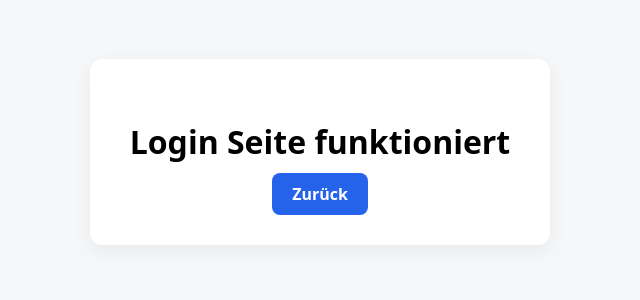
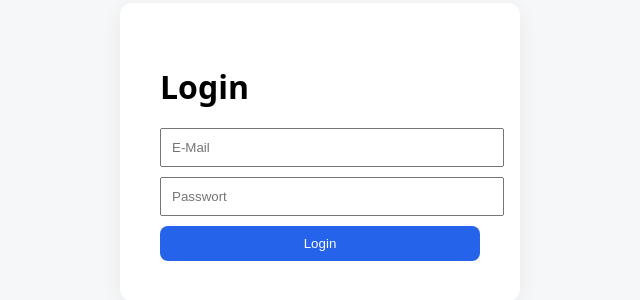
Before and after one commit to kilic-kts-cyber/inseratcheck-mvp, a Next.js app: page /login in a window 1280 px wide. Shown: the part 248-548 px from the top of the page, without its empty margins (320-960 px from the left). Built offline with nearby package versions, Linux system fonts and the light colour scheme.

Commit message:
Update page.tsx

```diff
--- a/app/login/page.tsx
+++ b/app/login/page.tsx
@@ -1,42 +1,115 @@
+'use client';
+
+export const dynamic = 'force-dynamic';
 export const revalidate = false;
-export const dynamic = 'force-dynamic';
+
+import { useState } from 'react';
+import { useRouter } from 'next/navigation';
 
 export default function LoginPage() {
+  const router = useRouter();
+
+  const [email, setEmail] = useState('');
+  const [password, setPassword] = useState('');
+  const [loading, setLoading] = useState(false);
+  const [message, setMessage] = useState('');
+
+  async function handleLogin(e: React.FormEvent) {
+    e.preventDefault();
+
+    setLoading(true);
+    setMessage('');
+
+    try {
+      const res = await fetch('/api/login', {
+        method: 'POST',
+        headers: {
+          'Content-Type': 'application/json',
+        },
+        body: JSON.stringify({ email, password }),
+      });
+
+      const data = await res.json();
+
+      if (res.ok) {
+        setMessage('Login erfolgreich');
+        router.push('/');
+      } else {
+        setMessage(data.error || 'Login fehlgeschlagen');
+      }
+
+    } catch (err) {
+      setMessage('Serverfehler');
+    }
+
+    setLoading(false);
+  }
+
   return (
-    <main
-      style={{
+    <main style={{
       minHeight: '100vh',
       display: 'grid',
       placeItems: 'center',
       background: '#f6f7f9',
       fontFamily: 'system-ui'
-      }}
-    >
-      <div
+    }}>
+      <form
+        onSubmit={handleLogin}
         style={{
           padding: 40,
           background: '#ffffff',
           borderRadius: 12,
           boxShadow: '0 6px 22px rgba(0,0,0,0.06)',
-          textAlign: 'center'
+          width: 320
         }}
       >
-        <h1 style={{ marginBottom: 20 }}>Login Seite funktioniert</h1>
+        <h1 style={{ marginBottom: 20 }}>Login</h1>
 
-        <a
-          href="/"
+        <input
+          type="email"
+          placeholder="E-Mail"
+          value={email}
+          onChange={(e) => setEmail(e.target.value)}
           style={{
-            padding: '10px 20px',
+            width: '100%',
+            padding: 10,
+            marginBottom: 10
+          }}
+        />
+
+        <input
+          type="password"
+          placeholder="Passwort"
+          value={password}
+          onChange={(e) => setPassword(e.target.value)}
+          style={{
+            width: '100%',
+            padding: 10,
+            marginBottom: 10
+          }}
+        />
+
+        <button
+          type="submit"
+          disabled={loading}
+          style={{
+            width: '100%',
+            padding: 10,
             background: '#2563eb',
             color: 'white',
-            textDecoration: 'none',
-            borderRadius: 8,
-            fontWeight: 600
+            border: 'none',
+            borderRadius: 8
           }}
         >
-          Zurück
-        </a>
+          {loading ? 'Wird geladen...' : 'Login'}
+        </button>
+
+        {message && (
+          <div style={{ marginTop: 10 }}>
+            {message}
           </div>
+        )}
+      </form>
     </main>
   );
 }
```
Lines whose indentation alone changed are shown as unchanged.
